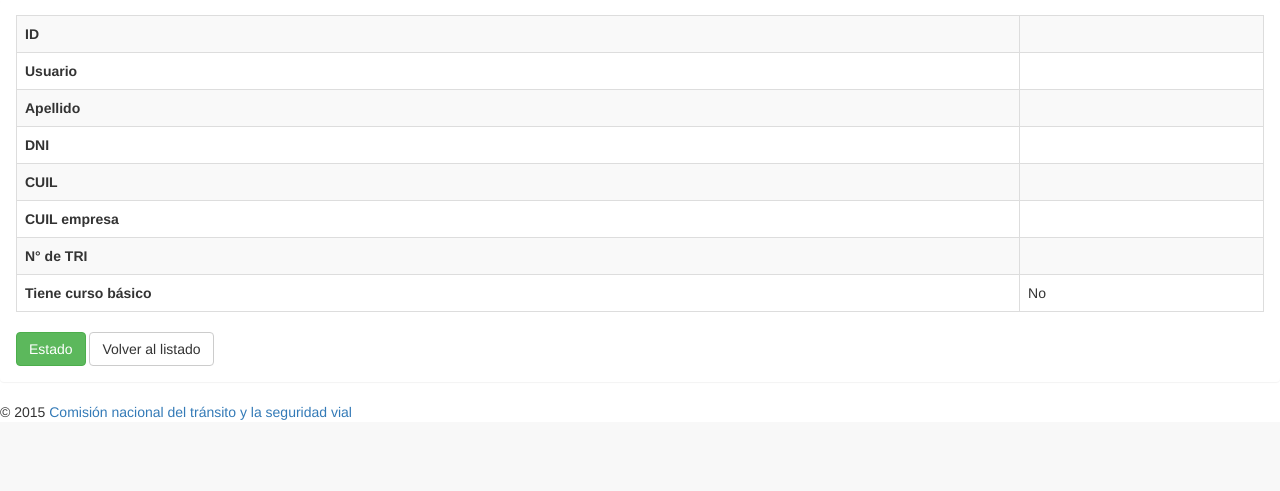
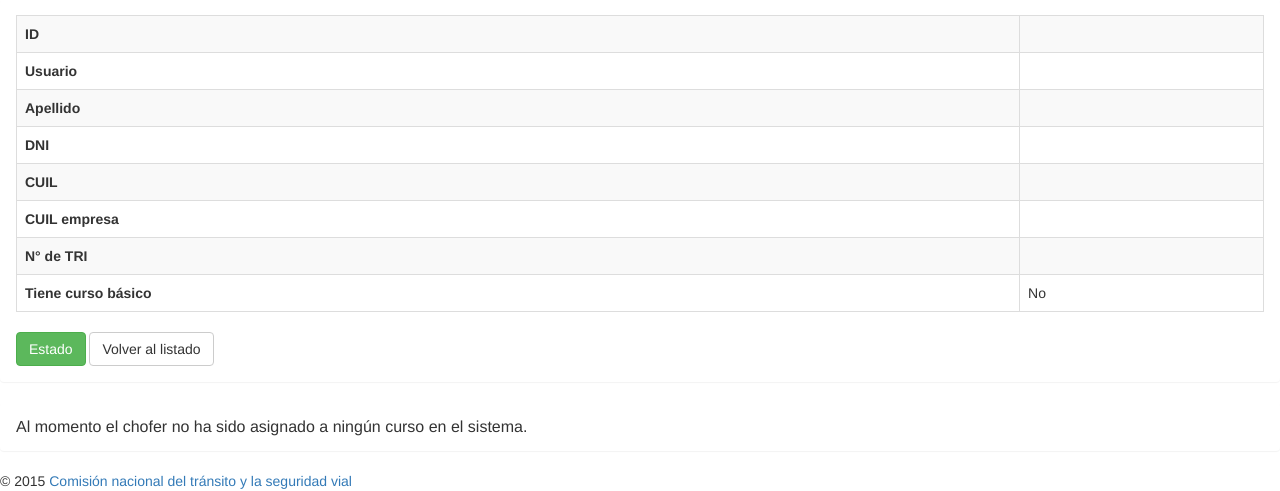
Before and after one commit to nlattessi/choferes, a Symfony app: template src/ChoferesBundle/Resources/views/Chofer/show.html.twig in a window 1280 px wide. Shown: the part 678-1169 px from the top of the page. Before the commit the page ends 1098 px from the top, so only its background shows below. Run offline with Twig, Linux system fonts and the light colour scheme; the template is opened without the code that fills it, so the values that code supplies are empty; some libraries are stand-ins or nearby versions.

Commit message:
mensaje de sin curso

```diff
--- a/src/ChoferesBundle/Resources/views/Chofer/show.html.twig
+++ b/src/ChoferesBundle/Resources/views/Chofer/show.html.twig
@@ -7,6 +7,7 @@
 {% block menu %}
   {{ include('ChoferesBundle:NavBars:navbar.html.twig') }}
 {% endblock %}
+
 {% block pageHeader %}
   <h1 class="page-title">Ver Chofer</h1>
   <ol class="breadcrumb">
@@ -14,15 +15,12 @@
     <li class="active">Ver Chofer</li>
   </ol>
 {% endblock %}
+
 {% block page %}
-
-            <!-- Panel Table Add Row -->
   <div class="panel">
     <div class="panel-body">
-
       <div class="table-responsive">
         <table class="table table-bordered table-hover table-striped" id="exampleAddRow">
-
           <tbody>
             <tr class="gradeA">
               <td><b>ID</b></td>
@@ -56,12 +54,9 @@
               <td><b>Tiene curso básico</b></td>
               <td>{% if entity.tieneCursoBasico %}Si{% else %}No{% endif %}</td>
             </tr>
-
           </tbody>
         </table>
       </div>
-
-
       <div class="dt-panelfooter clearfix">
         {% if is_granted('ROLE_ADMIN') or is_granted('ROLE_CNTSV') %}
           <button type="button" onclick="location.href='{{ path('chofer_edit', { 'id': entity.id }) }}'" class="btn btn-success margin-top-10">Editar</button>
@@ -69,15 +64,13 @@
         <button type="button" onclick="location.href='{{ path('chofer_consulta_id', { 'id': entity.id }) }}'" class="btn btn-success margin-top-10">Estado</button>
         <a id="listado" href="{{ path('chofer') }}" class="btn btn-outline btn-default margin-top-10">Volver al listado</a>
       </div>
-
-
-
     </div>
   </div>
-
-    {% if entity.choferCursos is not empty %}
   <div class="panel">
     <div class="panel-body">
+      {% if entity.choferCursos is empty %}
+        <h4 class="panel-title">Al momento el chofer no ha sido asignado a ningún curso en el sistema.</h4>
+      {% else %}
         <div class="table-responsive">
           <table class="table table-bordered table-hover table-striped" id="exampleAddRow">
             <thead>
@@ -110,9 +103,9 @@
             </tbody>
           </table>
         </div>
+      {% endif %}
     </div>
   </div>
-    {% endif %}
 {% endblock %}
 
 {% block javascript %}
```
Lines whose indentation alone changed are shown as unchanged.
